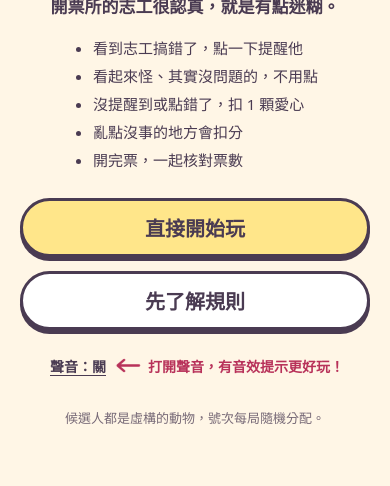
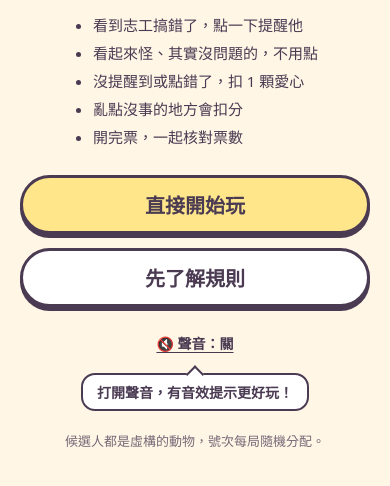
Before and after one commit to 0ChiXuan0/jianpiao, a plain HTML site: page index.html in a window 390 px wide. Shown: the part 340-826 px from the top of the page. Drawn offline with Linux system fonts and the light colour scheme.

Commit message:
修正打開聲音後沒聲音（iPhone 靜音模式、音樂太小聲）；聲音按鈕改回 emoji；提示改成 0.5 秒後彈出的對話框
Co-Authored-By: Claude Opus 5.5 <noreply@anthropic.com>

```diff
--- a/css/style.css
+++ b/css/style.css
@@ -112,16 +112,12 @@ body {
   width: 44px;
   height: 44px;
   padding: 0;
+  font-size: 20px;
   color: var(--ink);
   background: #FFFFFF;
   border: 2px solid var(--ink);
   border-radius: 50%;
   cursor: pointer;
-}
-
-.icon-btn svg {
-  width: 24px;
-  height: 24px;
 }
 
 /* ---------- 首頁 ---------- */
@@ -199,39 +195,54 @@ body {
   cursor: pointer;
 }
 
-/* 首頁的聲音開關＋箭頭提示（排成一行） */
+/* 首頁的聲音開關＋下方的對話框提示 */
 .sound-row {
   display: flex;
+  flex-direction: column;
   align-items: center;
-  justify-content: center;
-  gap: 6px;
+  gap: 8px;
 }
 
+/* 對話框：白底、上面有一個小尖角指著聲音開關。
+   0.5 秒後才彈出來（animation 的 0.5s 是延遲，both 讓它在延遲時先藏著） */
 .sound-hint {
-  display: flex;
-  align-items: center;
-  gap: 6px;
+  position: relative;
   margin: 0;
-  font-size: 14px;
+  padding: 7px 14px;
+  font-size: 14px; /* 跟「聲音：關」一樣大 */
   font-weight: 700;
-  color: var(--bad);
+  background: #FFFFFF;
+  border: 2px solid var(--ink);
+  border-radius: 14px;
+  animation: hint-pop 0.3s ease-out 0.5s both;
 }
 
 .sound-hint[hidden] {
   display: none;
 }
 
-/* 箭頭指著聲音開關，輕輕地左右動，吸引注意 */
-.hint-arrow {
-  flex: 0 0 auto;
-  width: 26px;
-  height: 15px;
-  animation: hint-nudge 1.2s ease-in-out infinite;
+/* 對話框上面的小尖角（一個轉 45 度的小方塊，只畫左上兩條邊） */
+.sound-hint::before {
+  content: '';
+  position: absolute;
+  top: -7px;
+  left: 50%;
+  width: 11px;
+  height: 11px;
+  background: #FFFFFF;
+  border-left: 2px solid var(--ink);
+  border-top: 2px solid var(--ink);
+  transform: translateX(-50%) rotate(45deg);
 }
 
-@keyframes hint-nudge {
-  0%, 100% { transform: translateX(0); }
-  50% { transform: translateX(-5px); }
+@keyframes hint-fade {
+  from { opacity: 0; }
+  to { opacity: 1; }
+}
+
+@keyframes hint-pop {
+  from { opacity: 0; transform: translateY(-6px) scale(0.8); }
+  to { opacity: 1; transform: none; }
 }
 
 /* 連結：底線＋另開分頁的小圖示 */
@@ -646,9 +657,13 @@ a {
     opacity: 0.25;
   }
 
-  .banner,
-  .hint-arrow {
+  .banner {
     animation: none;
+  }
+
+  /* 對話框一樣 0.5 秒後出現，只是不彈跳 */
+  .sound-hint {
+    animation: hint-fade 0.2s linear 0.5s both;
   }
 }
 
--- a/index.html
+++ b/index.html
@@ -45,13 +45,10 @@
       <div class="home-buttons">
         <button id="btn-start" class="btn btn-main" type="button">直接開始玩</button>
         <button id="btn-rules" class="btn btn-sub" type="button">先了解規則</button>
-        <!-- 聲音開關（預設關）＋旁邊的箭頭提示：聲音打開後提示就會藏起來（ui.js 的 refreshSoundButtons） -->
+        <!-- 聲音開關（預設關）＋下方的對話框提示：聲音打開後提示就會藏起來（ui.js 的 refreshSoundButtons） -->
         <div class="sound-row">
-          <button id="btn-sound-home" class="text-btn" type="button">聲音：關</button>
-          <p id="sound-hint" class="sound-hint">
-            <svg class="hint-arrow" viewBox="0 0 28 16" aria-hidden="true"><path d="M26 8 H4 M10 2 L3 8 L10 14" fill="none" stroke="currentColor" stroke-width="2.5" stroke-linecap="round" stroke-linejoin="round"/></svg>
-            打開聲音，有音效提示更好玩！
-          </p>
+          <button id="btn-sound-home" class="text-btn" type="button">🔇 聲音：關</button>
+          <p id="sound-hint" class="sound-hint">打開聲音，有音效提示更好玩！</p>
         </div>
       </div>
       <p class="note">候選人都是虛構的動物，號次每局隨機分配。</p>
--- a/js/sound.js
+++ b/js/sound.js
@@ -9,6 +9,7 @@
 
 const Sound = {
   ctx: null, //  瀏覽器的音訊引擎（第一次按按鈕時才建立）
+  master: null, // 總音量：所有音效和音樂都先接到這裡，再接到喇叭
   on: false, //  聲音（音效＋背景音樂）開或關，預設關
   musicTimer: null, //   排音符用的計時器
   musicStep: 0, //       現在排到旋律的第幾個音
@@ -90,10 +91,16 @@ const Sound = {
 
   // 瀏覽器規定：要使用者按過按鈕後才能發出聲音。所以在按「開始」時呼叫這個
   unlock() {
+    // iPhone 開著靜音模式（側邊的靜音開關）時，網頁的聲音預設會被關掉。
+    // 告訴瀏覽器這是「播放」用的聲音（像音樂 App 一樣），玩家自己打開聲音時就聽得到
+    if (navigator.audioSession) navigator.audioSession.type = 'playback';
+
     if (!Sound.ctx) {
       const AudioEngine = window.AudioContext || window.webkitAudioContext;
       if (!AudioEngine) return; // 很舊的瀏覽器不支援，就安靜地玩
       Sound.ctx = new AudioEngine();
+      Sound.master = Sound.ctx.createGain();
+      Sound.master.connect(Sound.ctx.destination);
     }
     if (Sound.ctx.state === 'suspended') Sound.ctx.resume();
   },
@@ -143,7 +150,7 @@ const Sound = {
 
     source.connect(filter);
     filter.connect(gain);
-    gain.connect(ctx.destination);
+    gain.connect(Sound.master);
     source.start(start);
   },
 
@@ -159,12 +166,13 @@ const Sound = {
       69, 72, 77, 76, 74, 72, 74, 76, //   La Do Fa Mi Re Do Re Mi
       79, null, 77, 74, 71, 74, 72, null, // Sol Fa Re Si Re Do
     ],
-    // 每小節的低音（每拍一個音，一小節 4 拍）
+    // 每小節的低音（每拍一個音，一小節 4 拍）。
+    // 手機喇叭放不出太低的音，所以低音不要太低
     bass: [
-      48, 55, 48, 55, // C 和弦
-      45, 52, 45, 52, // Am 和弦
-      41, 48, 41, 48, // F 和弦
-      43, 50, 43, 50, // G 和弦
+      60, 67, 60, 67, // C 和弦
+      57, 64, 57, 64, // Am 和弦
+      53, 60, 53, 60, // F 和弦
+      55, 62, 55, 62, // G 和弦
     ],
   },
 
@@ -193,12 +201,12 @@ const Sound = {
       const at = Sound.musicNext - ctx.currentTime;
       const note = music.melody[step];
       if (note !== null) {
-        Sound.tone({ freq: Sound.midiToFreq(note), at, len: music.beat * 0.9, volume: 0.04 });
+        Sound.tone({ freq: Sound.midiToFreq(note), at, len: music.beat * 0.9, volume: 0.08 });
       }
       // 低音每 2 個八分音符（一拍）響一次
       if (step % 2 === 0) {
         const bass = music.bass[step / 2];
-        Sound.tone({ freq: Sound.midiToFreq(bass), at, len: music.beat * 1.8, type: 'sine', volume: 0.07 });
+        Sound.tone({ freq: Sound.midiToFreq(bass), at, len: music.beat * 1.8, volume: 0.05 });
       }
       Sound.musicNext += music.beat;
       Sound.musicStep = (step + 1) % music.melody.length;
@@ -228,7 +236,7 @@ const Sound = {
     gain.gain.exponentialRampToValueAtTime(0.0001, end);
 
     osc.connect(gain);
-    gain.connect(ctx.destination);
+    gain.connect(Sound.master);
     osc.start(start);
     osc.stop(end + 0.02);
   },
--- a/js/ui.js
+++ b/js/ui.js
@@ -105,18 +105,13 @@ const UI = {
     next();
   },
 
-  // 更新聲音按鈕：遊戲中是喇叭圖示（開：有聲波；關：打叉），首頁是文字
+  // 更新聲音按鈕上的圖示和文字（🔊 開、🔇 關）
   refreshSoundButtons() {
     const [hudButton, homeButton] = UI.el.soundButtons;
-    const waves = Sound.on
-      ? '<path d="M15 9 q3 3 0 6 M18 6 q6 6 0 12"/>'
-      : '<path d="M15 9 l6 6 M21 9 l-6 6"/>';
-    hudButton.innerHTML =
-      '<svg viewBox="0 0 24 24" aria-hidden="true" fill="none" stroke="currentColor" stroke-width="2" stroke-linecap="round" stroke-linejoin="round">' +
-      '<path d="M3 9 h4 l5 -4 v14 l-5 -4 h-4 z" fill="currentColor"/>' + waves + '</svg>';
+    hudButton.textContent = Sound.on ? '🔊' : '🔇';
     hudButton.setAttribute('aria-label', Sound.on ? '聲音：開' : '聲音：關');
-    homeButton.textContent = Sound.on ? '聲音：開' : '聲音：關';
-    // 首頁的箭頭提示：聲音還關著才顯示
+    homeButton.textContent = Sound.on ? '🔊 聲音：開' : '🔇 聲音：關';
+    // 首頁的對話框提示：聲音還關著才顯示
     document.getElementById('sound-hint').hidden = Sound.on;
   },
 
```
Also changed, not shown: 2 other files.
